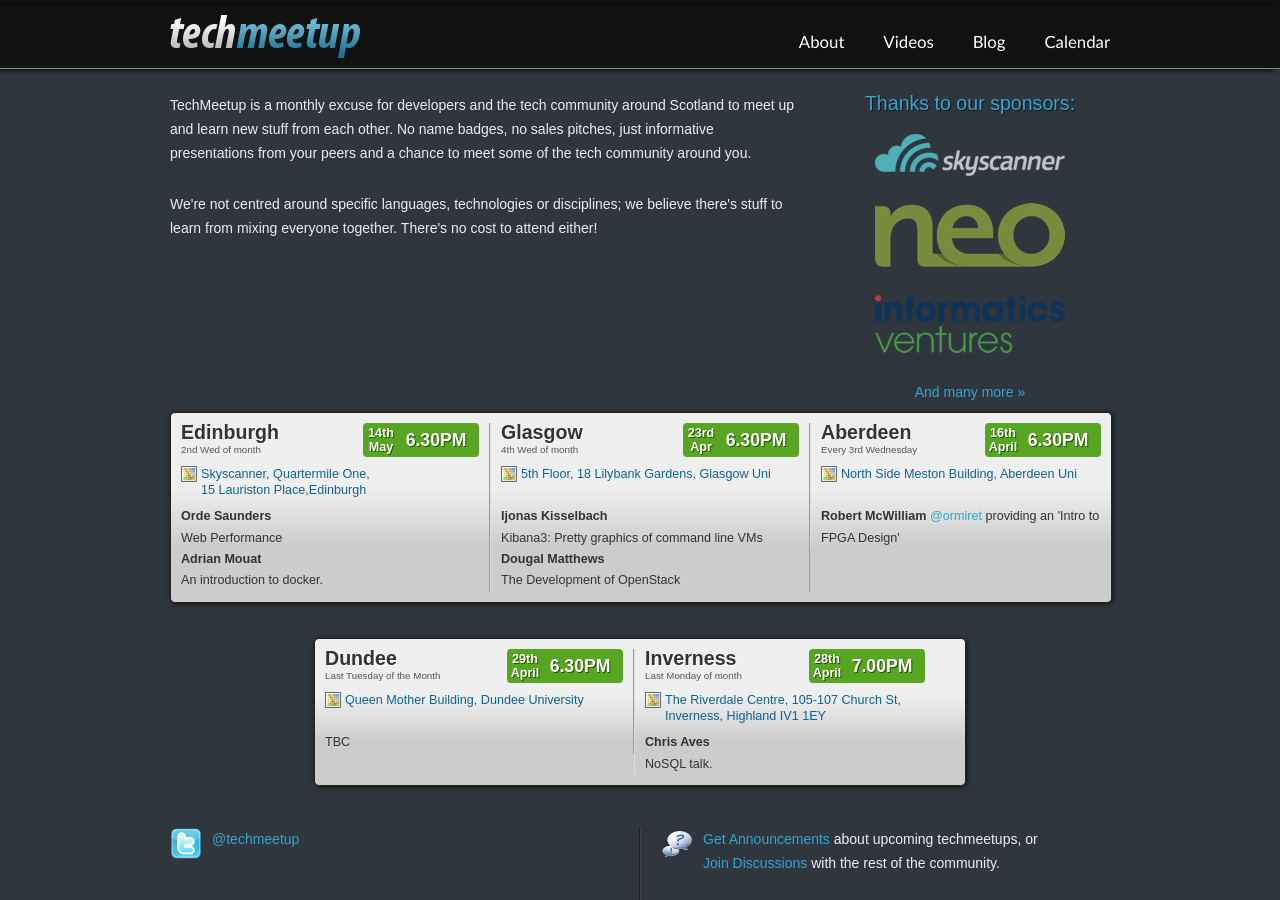
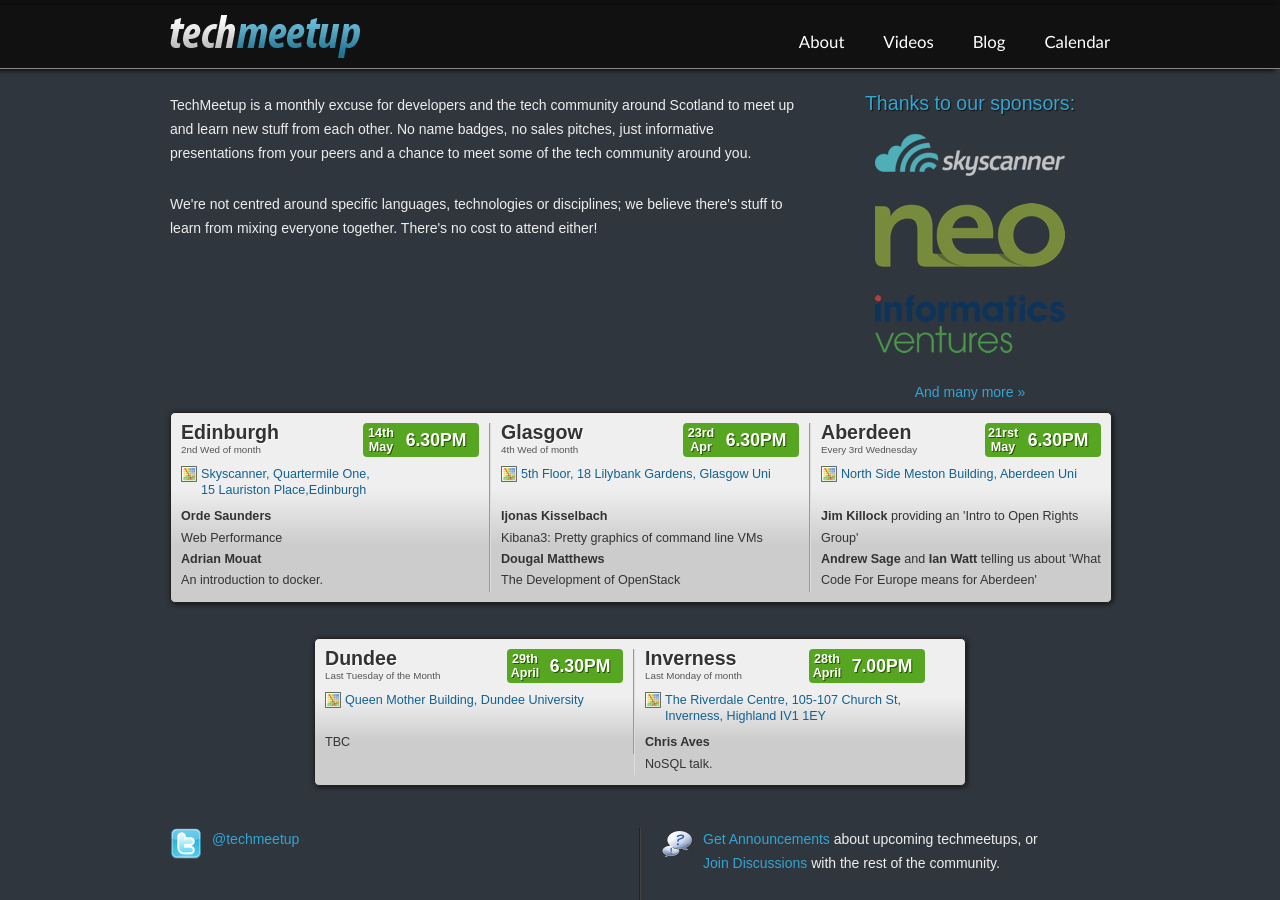
Before and after one commit to techmeetup/techmeetup.co.uk, a Jekyll site: the page built from index.html, in a window 1280 px wide and 900 px high. Built offline with Jekyll 4.4.1, drawn with Linux system fonts in a browser that asks for light colours; Markdown is read by kramdown in place of the engine named in the settings.

Commit message:
Update index.html
Changed Aberdeen details

```diff
--- a/index.html
+++ b/index.html
@@ -85,13 +85,14 @@
     <span>Every 3rd Wednesday</span>
     <p><a href="http://maps.google.co.uk/maps?f=q&amp;source=s_q&amp;hl=en&amp;geocode=&amp;q=Meston+Building+Aberdeen+University&amp;sll=57.294593,-2.400159&amp;sspn=0.017437,0.034075&amp;ie=UTF8&amp;hq=Meston+Building+Aberdeen+University&amp;hnear=&amp;l" class="map">North Side Meston Building, Aberdeen Uni</a></p>
     <p>
-      <strong>Robert McWilliam</strong> <a href="https://twitter.com/ormiret">@ormiret</a> providing an 'Intro to FPGA Design'
+      <strong>Jim Killock</strong> providing an 'Intro to Open Rights Group'
     </p>
+    <p><strong>Andrew Sage</strong> and <strong>Ian Watt</strong> telling us about 'What Code For Europe means for Aberdeen'</p>
     <div class="datewrapper">
       <div class="when">
         <div class="daywrap">
-          <div class="day">16th</div>
-          <div class="month">April</div>
+          <div class="day">21rst</div>
+          <div class="month">May</div>
         </div>
         <div class="time">6.30PM</div>
       </div>
```
